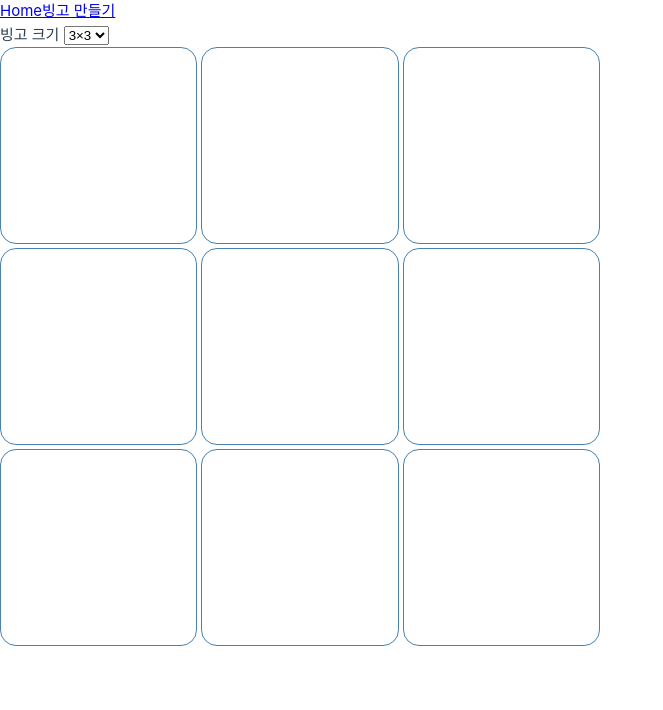
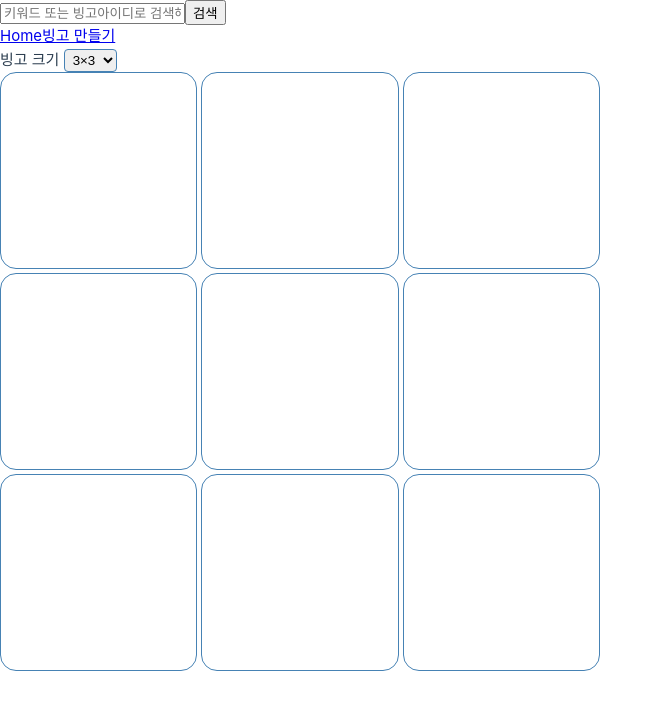
Before and after one commit to bundasse/bingoMaker, a Vue app: page /make in a window 1280 px wide. Shown: the top 710 px of the page, without its empty margins (0-663 px from the left). Built offline with nearby package versions, Linux system fonts and the light colour scheme; a web font is replaced by a local one.

Commit message:
018 내비게이션 만들기

```diff
--- a/src/App.vue
+++ b/src/App.vue
@@ -1,11 +1,13 @@
 <script setup>
 import { RouterLink, RouterView } from 'vue-router'
+import NavBar from '@/components/NavBar.vue';
 </script>
 
 <template>
   <header>
     <div class="wrapper">
       <nav>
+        <NavBar />
         <RouterLink to="/">Home</RouterLink>
         <RouterLink to="/make">빙고 만들기</RouterLink>
       </nav>
--- a/src/views/HomeView.vue
+++ b/src/views/HomeView.vue
@@ -1,5 +1,6 @@
 <script setup>
 import BingoComponent from '@/components/BingoComponent.vue';
+
 </script>
 
 <template>
--- a/src/views/MakeBingo.vue
+++ b/src/views/MakeBingo.vue
@@ -20,7 +20,7 @@ import { computed, ref } from 'vue';
   <div>
     <div>
       빙고 크기
-      <select name="size" id="size" v-model="bingoSize">
+      <select class="bingoSizeCombo" name="size" id="size" v-model="bingoSize">
         <option :value="3">3×3</option>
         <option :value="4">4×4</option>
         <option :value="5">5×5</option>
@@ -41,6 +41,11 @@ import { computed, ref } from 'vue';
     display: flex;
     align-items: center;
   }
+}
+.bingoSizeCombo{
+  border:1px solid steelblue;
+  border-radius: 4px;
+  padding: 2px 4px;
 }
 .bingoArea{
   width: 600px;
```
